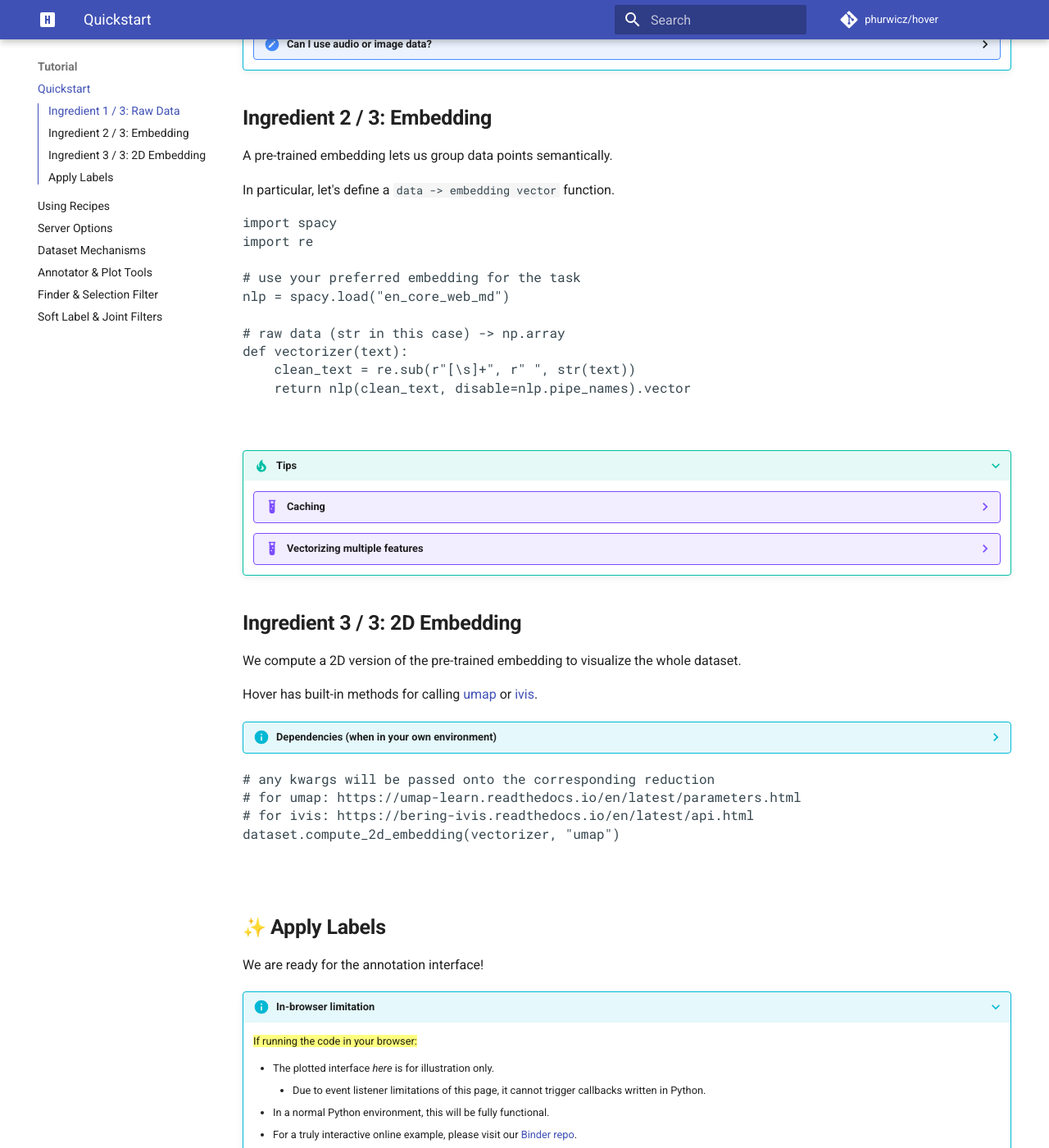
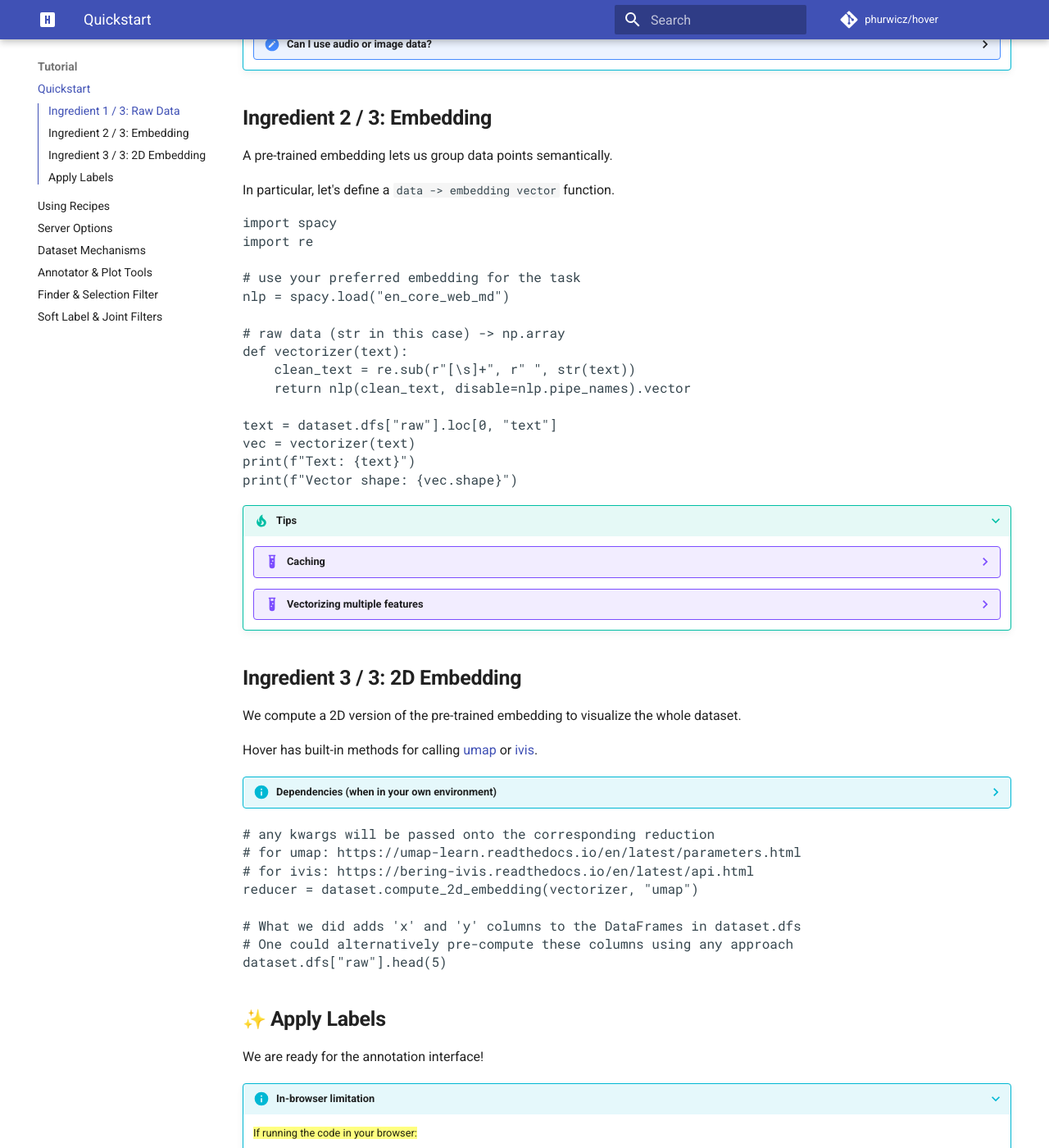
Before and after one commit to phurwicz/hover, an MkDocs documentation site: the page built from docs/pages/tutorial/t0-quickstart.md, in a window 1280 px wide and 1400 px high, scrolled down 1052 px. Shown: the whole window at 82% size. Built offline with MkDocs 1.6.1 and Material for MkDocs 9.7.7, drawn with Linux system fonts in a browser that asks for light colours; emoji names are drawn with the system emoji font; comment, search, counter and statistics services are not loaded; some of the changed lines change nothing that is shown.

Commit message:
Docs: minor tutorial cleaning

```diff
--- a/docs/pages/tutorial/t0-quickstart.md
+++ b/docs/pages/tutorial/t0-quickstart.md
@@ -52,7 +52,7 @@ In particular, let's define a `data -> embedding vector` function.
 <pre data-executable>
 {!docs/snippets/py/t0-1-vectorizer.txt!}
 
-{!docs/snippets/py/t0-1-vectorizer-print.txt!}
+{!docs/snippets/py/t0-1a-vectorizer-print.txt!}
 </pre>
 
 ???+ tip "Tips"
@@ -124,7 +124,7 @@ Hover has built-in methods for calling [umap](https://umap-learn.readthedocs.io/
 <pre data-executable>
 {!docs/snippets/py/t0-2-reduction.txt!}
 
-{!docs/snippets/py/t0-2-reduction-print.txt!}
+{!docs/snippets/py/t0-2a-reduction-print.txt!}
 </pre>
 
 
--- a/docs/snippets/py/t0-2-reduction.txt
+++ b/docs/snippets/py/t0-2-reduction.txt
@@ -1,4 +1,4 @@
 # any kwargs will be passed onto the corresponding reduction
 # for umap: https://umap-learn.readthedocs.io/en/latest/parameters.html
 # for ivis: https://bering-ivis.readthedocs.io/en/latest/api.html
-dataset.compute_2d_embedding(vectorizer, "umap")
+reducer = dataset.compute_2d_embedding(vectorizer, "umap")
```
